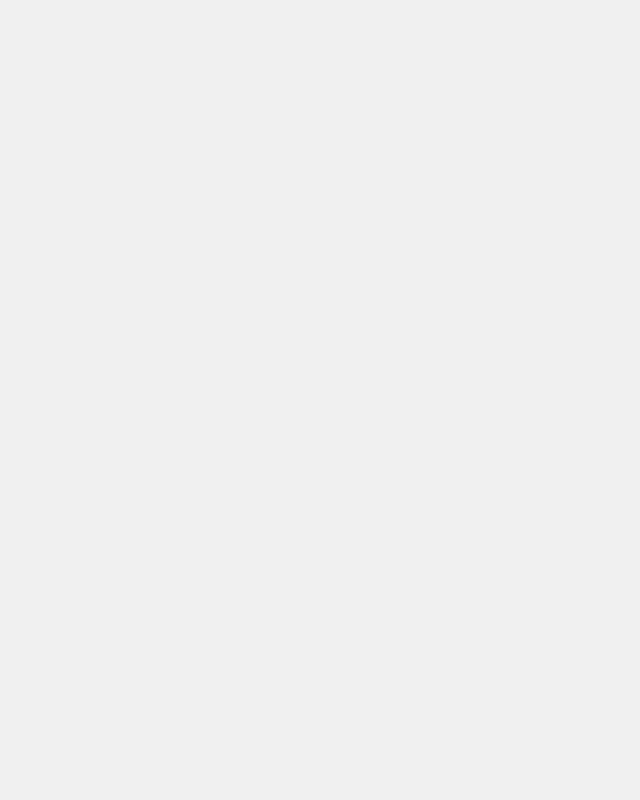
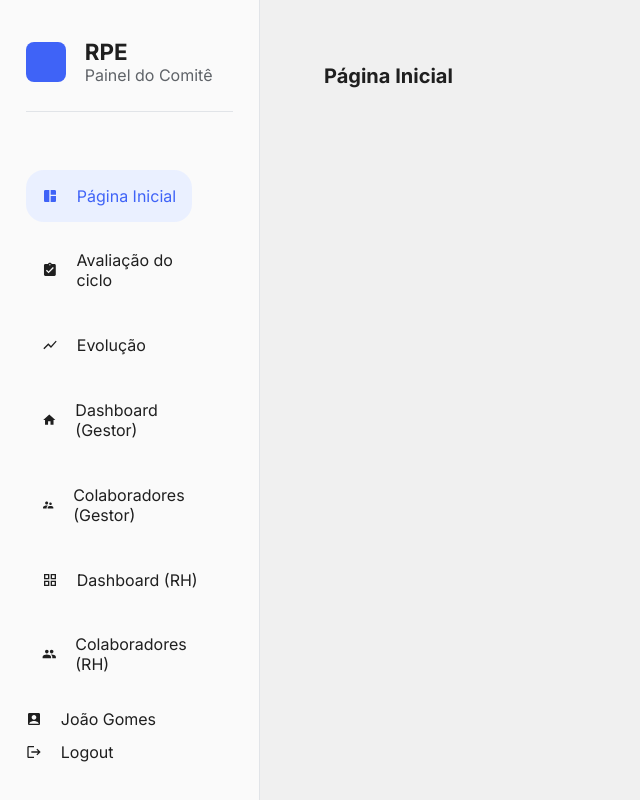
Before and after one commit to Baroes-da-APIzadinha/RPE-Frontend, a React (Vite) app: page /home in a window 1280 px wide. Before the commit this address had no page. Shown: the whole page, without its empty margins (0-640 px from the left). Built offline with nearby package versions, Linux system fonts and the light colour scheme.

Commit message:
feat: criando navbar e baselayout

```diff
--- /dev/null
+++ b/src/components/BaseLayout/index.tsx
@@ -0,0 +1,20 @@
+import * as S from "./styles";
+import type { ReactNode } from "react";
+import { Sidebar } from "../Sidebar";
+
+type Props = {
+  children: ReactNode;
+};
+
+export function BaseLayout({ children }: Props) {
+  return (
+    <S.Wrapper>
+      <Sidebar
+        roles={["colaborador", "gestor", "rh", "comite"]}
+        mainRole="comite"
+        userName="João Gomes"
+      />
+      <S.Main>{children}</S.Main>
+    </S.Wrapper>
+  );
+}
--- /dev/null
+++ b/src/components/BaseLayout/styles.ts
@@ -0,0 +1,15 @@
+import styled from 'styled-components'
+import theme from '../../styles/theme'
+
+export const Wrapper = styled.div`
+  display: flex;
+  height: 100vh;
+  background-color: ${theme.colors.background};
+`
+
+export const Main = styled.main`
+  flex: 1;
+  padding: ${theme.spacings.large};
+  background-color: ${theme.colors.background};
+  overflow-y: auto;
+`
--- /dev/null
+++ b/src/components/Sidebar/index.tsx
@@ -0,0 +1,105 @@
+import { useLocation, NavLink } from "react-router-dom";
+import {
+  MdDashboardCustomize,
+  MdAssignment,
+  MdTrendingUp,
+  MdGroups,
+  MdChecklist,
+  MdFileUpload,
+  MdHistory,
+  MdAccountBox,
+  MdLogout,
+  MdAssignmentTurnedIn,
+  MdGridView,
+  MdGroup,
+  MdHistoryToggleOff,
+  MdHome,
+  MdShowChart,
+  MdSpaceDashboard,
+  MdSupervisorAccount,
+} from "react-icons/md";
+import * as S from "./styles";
+
+type Role = "colaborador" | "rh" | "gestor" | "comite";
+
+type SidebarProps = {
+  roles: Role[]; // papéis ativos
+  mainRole: Role; // título mostrado
+  userName: string;
+};
+
+export function Sidebar({ roles, mainRole, userName }: SidebarProps) {
+  const location = useLocation();
+
+  const allNavItems = {
+  colaborador: [
+    { to: '/home', label: 'Página Inicial', icon: <MdSpaceDashboard /> },
+    { to: '/avaliacao', label: 'Avaliação do ciclo', icon: <MdAssignmentTurnedIn /> },
+    { to: '/evolucao', label: 'Evolução', icon: <MdShowChart /> }
+  ],
+  rh: [
+    { to: '/dashboard', label: 'Dashboard (RH)', icon: <MdGridView /> },
+    { to: '/colaboradores', label: 'Colaboradores (RH)', icon: <MdGroup /> },
+    { to: '/criterios', label: 'Critérios', icon: <MdChecklist /> },
+    { to: '/importacao', label: 'Importação de dados', icon: <MdFileUpload /> }
+  ],
+  gestor: [
+    { to: '/gestor/home', label: 'Dashboard (Gestor)', icon: <MdHome /> },
+    { to: '/gestor/colaboradores', label: 'Colaboradores (Gestor)', icon: <MdSupervisorAccount /> }
+  ],
+  comite: [
+    { to: '/historico', label: 'Histórico de ciclos', icon: <MdHistoryToggleOff /> }
+  ]
+}
+
+  const combinedNavItems = Array.from(
+    new Map(
+      roles.flatMap((role) => allNavItems[role]).map((item) => [item.to, item])
+    ).values()
+  );
+
+  const roleLabels = {
+    colaborador: "Portal do Colaborador",
+    rh: "Painel do RH",
+    gestor: "Painel do Gestor",
+    comite: "Painel do Comitê",
+  };
+
+  return (
+    <S.Container>
+        <S.Header>
+          <S.Logo />
+          <div>
+            <S.Title>RPE</S.Title>
+            <S.Subtitle>{roleLabels[mainRole]}</S.Subtitle>
+          </div>
+        </S.Header>
+
+      <S.ScrollArea>
+        <S.Nav>
+          {combinedNavItems.map(({ to, label, icon }) => (
+            <NavLink key={to} to={to}>
+              {({ isActive }) => (
+                <S.NavItem active={isActive}>
+                  {icon}
+                  {label}
+                </S.NavItem>
+              )}
+            </NavLink>
+          ))}
+        </S.Nav>
+      </S.ScrollArea>
+
+      <S.Footer>
+        <S.User>
+          <MdAccountBox />
+          {userName}
+        </S.User>
+        <S.Logout>
+          <MdLogout />
+          Logout
+        </S.Logout>
+      </S.Footer>
+    </S.Container>
+  );
+}
--- /dev/null
+++ b/src/components/Sidebar/styles.ts
@@ -0,0 +1,114 @@
+import styled, { css } from 'styled-components'
+import theme from '../../styles/theme'
+
+export const Container = styled.aside`
+  width: 260px;
+  height: 100vh;
+  background-color: ${theme.colors.surface.default};
+  padding: 2.4rem 1.6rem;
+  display: flex;
+  flex-direction: column;
+  border-right: 1px solid ${theme.colors.border};
+`
+
+export const ScrollArea = styled.div`
+  flex: 1;
+  overflow-y: auto;
+  padding-right: 0.4rem;
+  display: flex;
+  flex-direction: column;
+`
+
+export const Header = styled.div`
+  display: flex;
+  align-items: center;
+  gap: 1.2rem;
+  padding-bottom: 1.6rem;
+  margin-bottom: 2.4rem;
+  border-bottom: 1px solid ${theme.colors.border};
+`
+
+export const Logo = styled.div`
+  width: 40px;
+  height: 40px;
+  background-color: ${theme.colors.primary.default};
+  border-radius: 8px;
+`
+
+export const Title = styled.h1`
+  font-size: ${theme.font.sizes.medium};
+  font-weight: ${theme.font.bold};
+  color: ${theme.colors.text.primary};
+`
+
+export const Subtitle = styled.p`
+  font-size: ${theme.font.sizes.xsmall};
+  color: ${theme.colors.text.secondary};
+`
+
+export const Nav = styled.nav`
+  display: flex;
+  flex-direction: column;
+  margin-top: 1.2rem;
+  gap: 0.8rem;
+`
+
+export const NavItem = styled.button<{ active?: boolean }>`
+  display: flex;
+  align-items: center;
+  gap: 1.2rem;
+  background: transparent;
+  border: none;
+  font-size: ${theme.font.sizes.xsmall};
+  color: ${theme.colors.text.primary};
+  padding: 1rem;
+  border-radius: ${theme.border.radius.medium};
+  cursor: pointer;
+  text-align: left;
+  transition: color 0.2s, background 0.2s;
+
+  &:hover {
+    color: ${theme.colors.primary.default};
+  }
+
+  ${({ active }) =>
+    active &&
+    css`
+      background-color: ${theme.colors.primary.light};
+      color: ${theme.colors.primary.default};
+    `}
+`
+
+
+export const Footer = styled.div`
+  padding-top: 1.4rem;
+  margin-top: auto;
+  display: flex;
+  flex-direction: column;
+  gap: 0.8rem;
+`
+
+export const User = styled.div`
+  display: flex;
+  align-items: center;
+  gap: 1.2rem;
+  font-size: ${theme.font.sizes.xsmall};
+  color: ${theme.colors.text.primary};
+`
+
+export const Logout = styled.button`
+  display: flex;
+  align-items: center;
+  font-size: ${theme.font.sizes.xsmall};
+  color: ${theme.colors.text.primary};
+  background: none;
+  border: none;
+  gap: 1.2rem;
+  cursor: pointer;
+  transition: color 0.2s;
+
+
+  &:hover {
+    color: ${theme.colors.error.default};
+  }
+`
--- a/src/pages/Login/index.tsx
+++ b/src/pages/Login/index.tsx
@@ -1,12 +1,14 @@
 import React, { useState } from 'react'
-import * as S from './styles.ts'
-import Button from '../../components/Button/index.tsx'
+import * as S from "./styles.ts";
 import { MdRocketLaunch } from "react-icons/md";
 import Input from '../../components/Input'
+import Button from '../../components/Button/index.tsx';
+import { useNavigate } from 'react-router-dom';
 
 const Login: React.FC = () => {
   const [email, setEmail] = useState('')
   const [password, setPassword] = useState('')
+  const navigate = useNavigate()
 
   const handleSubmit = (e: React.FormEvent) => {
     e.preventDefault()
@@ -45,7 +47,8 @@ const Login: React.FC = () => {
           label="Senha"
         />
         <Button
-        variant="default">
+        variant="default"
+        onClick={() => navigate('/home')}>
           Entrar
         </Button>
       </S.Form>
--- /dev/null
+++ b/src/pages/home/index.tsx
@@ -0,0 +1,11 @@
+import { BaseLayout } from '../../components/BaseLayout'
+
+export function Home() {
+  return (
+     <>
+      <BaseLayout>
+      <h1>Página Inicial</h1>
+      </BaseLayout>
+    </>
+  )
+}
--- /dev/null
+++ b/src/pages/home/styles.ts
@@ -0,0 +1 @@
+import styled from 'styled-components'
--- a/src/router/index.tsx
+++ b/src/router/index.tsx
@@ -1,11 +1,13 @@
 import { BrowserRouter, Routes, Route } from 'react-router-dom'
 import Login from '../pages/Login'
+import { Home } from '../pages/home'
 
 function AppRoutes() {
   return (
     <BrowserRouter>
       <Routes>
         <Route path="/" element={<Login />} />
+        <Route path="/home" element={<Home />} />
       </Routes>
     </BrowserRouter>
   )
--- a/src/styles/theme.ts
+++ b/src/styles/theme.ts
@@ -21,12 +21,12 @@ export default {
     semibold: 600,
     bold: 700,
     sizes: {
-      xsmall: '1.2rem',
-      small: '1.4rem',
-      medium: '1.6rem',
-      large: '1.8rem',
-      xlarge: '2.0rem',
-      xxlarge: '2.8rem',
+      xsmall: '1.0rem',
+      small: '1.2rem',
+      medium: '1.4rem',
+      large: '1.6rem',
+      xlarge: '1.8rem',
+      xxlarge: '2.6rem',
       '3xlarge': '3.2rem',
       '4xlarge': '4.8rem',
     },
@@ -99,6 +99,7 @@ export default {
         hover: "#1F1F1F",
 
   },
+},
 
   spacings: {
     xxsmall: '0.8rem',
@@ -126,6 +127,4 @@ export default {
     lg: '1170px',
     xl: '1440px',
   },
-
 }
-}
```
